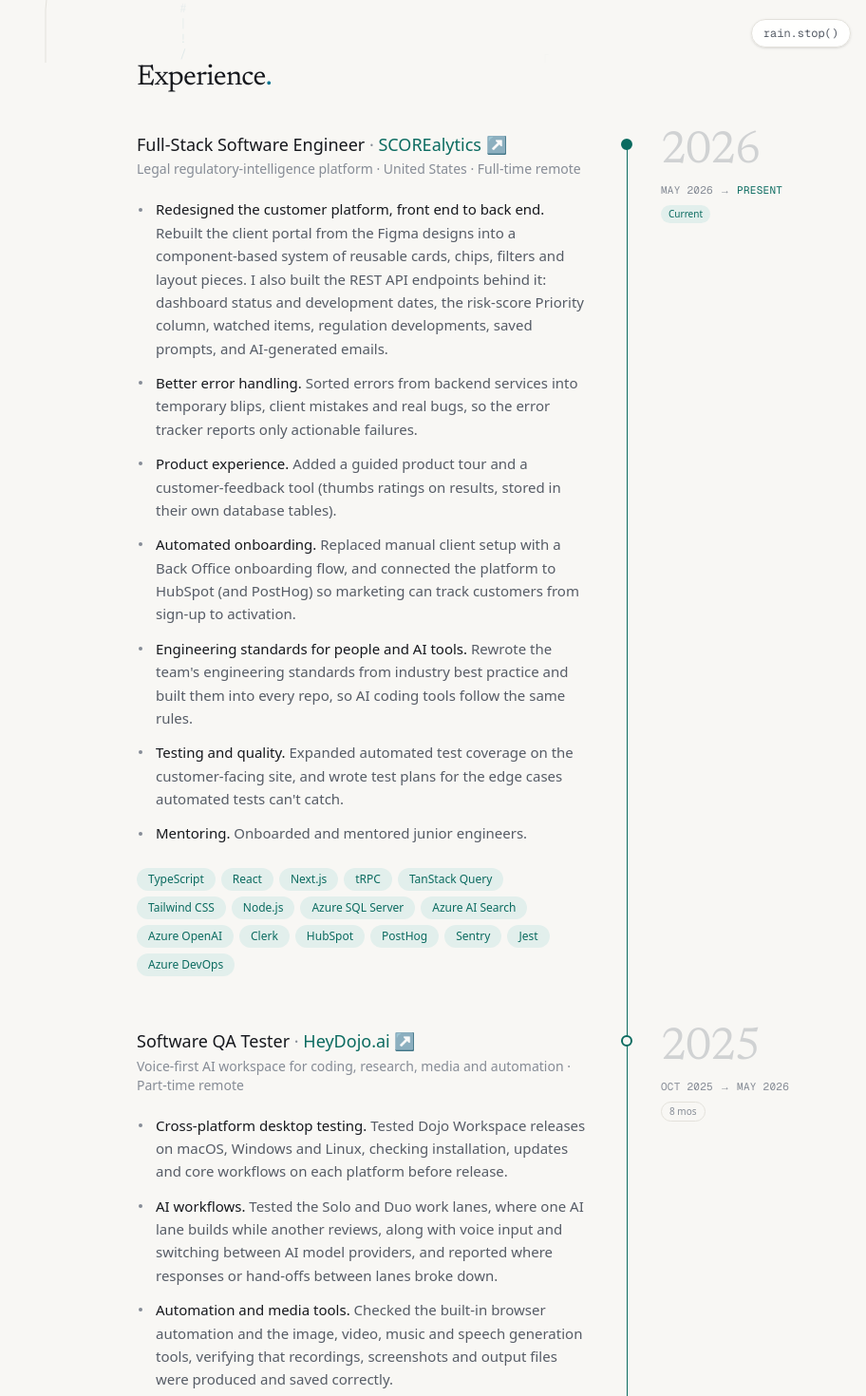
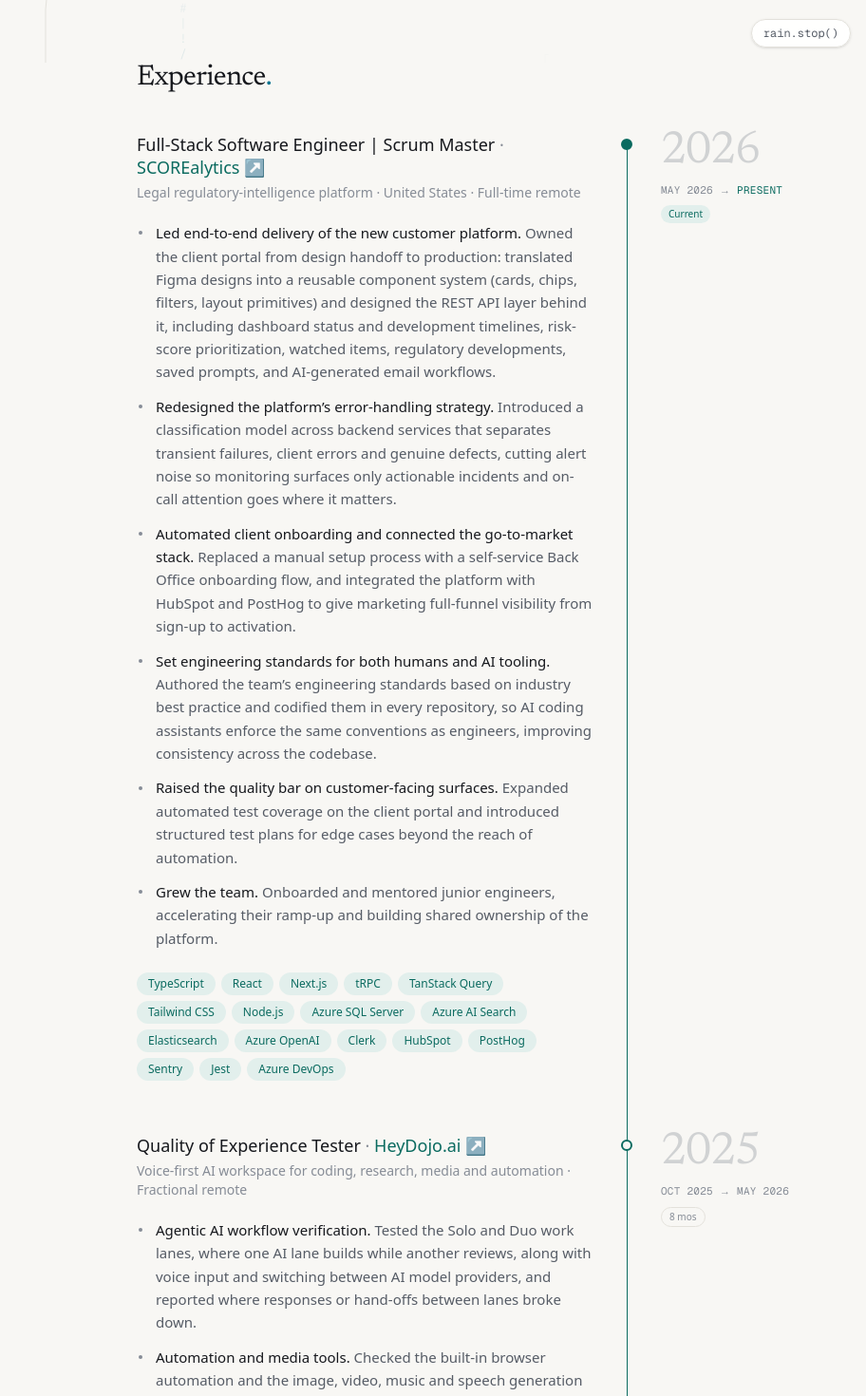
Before and after one commit to timi-ro/portfolio, a Next.js app: page /portfolio/ in a window 1280 px wide. Shown: the part 734-2204 px from the top of the page at 95% size, without its empty margins (368-1280 px from the left). Built offline with nearby package versions, Linux system fonts and the light colour scheme.

Commit message:
feat: thought-cloud tooltip, phone layout fix and updated experience

```diff
--- a/src/components/CatsOnTheLine.tsx
+++ b/src/components/CatsOnTheLine.tsx
@@ -271,15 +271,31 @@
             : { width: pair.small.width, height: pair.small.height }
         }
       >
+        {/* Her thought, in a neon cloud over her head. She faces left, so it leans that way, which
+            also keeps it on screen when she waits in the bottom-right corner. */}
         <span
           className={cn(
-            'pointer-events-none absolute right-full top-0 mr-2 whitespace-nowrap rounded-lg bg-ink px-2.5 py-1.5 font-mono text-[11px] text-paper shadow-sm transition-opacity duration-300',
-            "after:absolute after:left-full after:top-2.5 after:border-[5px] after:border-transparent after:border-l-ink after:content-['']",
+            'pointer-events-none absolute bottom-full -left-35.5 h-18 w-44 transition-opacity duration-300',
             asking ? 'opacity-100' : 'opacity-0 group-hover:opacity-100 group-focus-visible:opacity-100',
             climbing && 'opacity-0 group-hover:opacity-0'
           )}
         >
-          Take me to the top ↑
+          <svg
+            aria-hidden="true"
+            viewBox="0 0 176 72"
+            className="absolute inset-0 h-full w-full overflow-visible fill-paper stroke-cat-small drop-shadow-[0_0_3px_var(--cat-small)]"
+          >
+            <path
+              d="M8 25A7.7 7.7 0 0 1 18.7 16.5A16.8 16.8 0 0 1 48 10.3A22.4 22.4 0 0 1 88 8A22.4 22.4 0 0 1 128 10.3A16.8 16.8 0 0 1 157.3 16.5A7.7 7.7 0 0 1 168 25A8.8 8.8 0 0 1 157.3 33.5A19.2 19.2 0 0 1 128 39.7A25.6 25.6 0 0 1 88 42A25.6 25.6 0 0 1 48 39.7A19.2 19.2 0 0 1 18.7 33.5A8.8 8.8 0 0 1 8 25Z"
+              strokeWidth={1}
+            />
+            {/* Bubbles trailing down to her head */}
+            <circle cx={147} cy={55} r={4} strokeWidth={1} />
+            <circle cx={153} cy={65} r={2.4} strokeWidth={1} />
+          </svg>
+          <span className="absolute inset-x-0 top-0 flex h-12.5 items-center justify-center whitespace-nowrap font-mono text-[11px] text-ink">
+            Take me to the top ↑
+          </span>
         </span>
         <span className="block h-full w-full transition-transform duration-300 group-hover:-translate-y-1 motion-reduce:transition-none">
           <NeonCat art={SMALL_CAT} glowId="cat-glow-small" lineClass="stroke-cat-small" eyeClass="fill-cat-small-eye" />
--- a/src/components/Sidebar.tsx
+++ b/src/components/Sidebar.tsx
@@ -29,7 +29,8 @@
   return (
     <header id="sidebar" className="pt-16 pb-8 lg:sticky lg:top-0 lg:flex lg:h-screen lg:w-[30%] lg:max-w-md lg:shrink-0 lg:flex-col lg:justify-between lg:py-24 lg:pr-12">
       <div>
-        <h1 className="font-serif text-5xl font-normal tracking-tight text-ink sm:text-6xl">
+        {/* Below lg the cats sit at the top right of the page, so the name keeps clear of them */}
+        <h1 className="pr-24 font-serif text-5xl font-normal tracking-tight text-ink sm:text-6xl lg:pr-0">
           <a href="#">{name}</a>
         </h1>
         <p className="mt-4 text-lg font-medium text-ink">{role}</p>
--- a/src/data/resume.ts
+++ b/src/data/resume.ts
@@ -22,37 +22,33 @@
       company: 'SCOREalytics',
       companyUrl: 'https://scorealytics.com/',
       context: 'Legal regulatory-intelligence platform',
-      role: 'Full-Stack Software Engineer',
+      role: 'Full-Stack Software Engineer | Scrum Master',
       location: 'United States · Full-time remote',
       period: 'May 2026 – Present',
       achievements: [
         {
-          title: 'Redesigned the customer platform, front end to back end.',
-          detail: 'Rebuilt the client portal from the Figma designs into a component-based system of reusable cards, chips, filters and layout pieces. I also built the REST API endpoints behind it: dashboard status and development dates, the risk-score Priority column, watched items, regulation developments, saved prompts, and AI-generated emails.',
+          title: 'Led end-to-end delivery of the new customer platform.',
+          detail: 'Owned the client portal from design handoff to production: translated Figma designs into a reusable component system (cards, chips, filters, layout primitives) and designed the REST API layer behind it, including dashboard status and development timelines, risk-score prioritization, watched items, regulatory developments, saved prompts, and AI-generated email workflows.',
         },
         {
-          title: 'Better error handling.',
-          detail: 'Sorted errors from backend services into temporary blips, client mistakes and real bugs, so the error tracker reports only actionable failures.',
+          title: 'Redesigned the platform’s error-handling strategy.',
+          detail: 'Introduced a classification model across backend services that separates transient failures, client errors and genuine defects, cutting alert noise so monitoring surfaces only actionable incidents and on-call attention goes where it matters.',
         },
         {
-          title: 'Product experience.',
-          detail: 'Added a guided product tour and a customer-feedback tool (thumbs ratings on results, stored in their own database tables).',
+          title: 'Automated client onboarding and connected the go-to-market stack.',
+          detail: 'Replaced a manual setup process with a self-service Back Office onboarding flow, and integrated the platform with HubSpot and PostHog to give marketing full-funnel visibility from sign-up to activation.',
         },
         {
-          title: 'Automated onboarding.',
-          detail: 'Replaced manual client setup with a Back Office onboarding flow, and connected the platform to HubSpot (and PostHog) so marketing can track customers from sign-up to activation.',
+          title: 'Set engineering standards for both humans and AI tooling.',
+          detail: 'Authored the team’s engineering standards based on industry best practice and codified them in every repository, so AI coding assistants enforce the same conventions as engineers, improving consistency across the codebase.',
         },
         {
-          title: 'Engineering standards for people and AI tools.',
-          detail: 'Rewrote the team\'s engineering standards from industry best practice and built them into every repo, so AI coding tools follow the same rules.',
+          title: 'Raised the quality bar on customer-facing surfaces.',
+          detail: 'Expanded automated test coverage on the client portal and introduced structured test plans for edge cases beyond the reach of automation.',
         },
         {
-          title: 'Testing and quality.',
-          detail: 'Expanded automated test coverage on the customer-facing site, and wrote test plans for the edge cases automated tests can\'t catch.',
-        },
-        {
-          title: 'Mentoring.',
-          detail: 'Onboarded and mentored junior engineers.',
+          title: 'Grew the team.',
+          detail: 'Onboarded and mentored junior engineers, accelerating their ramp-up and building shared ownership of the platform.',
         },
       ],
       technologies: [
@@ -65,6 +61,7 @@
         'Node.js',
         'Azure SQL Server',
         'Azure AI Search',
+        'Elasticsearch',
         'Azure OpenAI',
         'Clerk',
         'HubSpot',
@@ -78,22 +75,22 @@
       company: 'HeyDojo.ai',
       companyUrl: 'https://heydojo.ai/',
       context: 'Voice-first AI workspace for coding, research, media and automation',
-      role: 'Software QA Tester',
-      location: 'Part-time remote',
+      role: 'Quality of Experience Tester',
+      location: 'Fractional remote',
       period: 'Oct 2025 – May 2026',
       tenure: '8 mos',
       achievements: [
         {
-          title: 'Cross-platform desktop testing.',
-          detail: 'Tested Dojo Workspace releases on macOS, Windows and Linux, checking installation, updates and core workflows on each platform before release.',
-        },
-        {
-          title: 'AI workflows.',
+          title: 'Agentic AI workflow verification.',
           detail: 'Tested the Solo and Duo work lanes, where one AI lane builds while another reviews, along with voice input and switching between AI model providers, and reported where responses or hand-offs between lanes broke down.',
         },
         {
           title: 'Automation and media tools.',
           detail: 'Checked the built-in browser automation and the image, video, music and speech generation tools, verifying that recordings, screenshots and output files were produced and saved correctly.',
+        },
+        {
+          title: 'Cross-platform desktop testing.',
+          detail: 'Tested Dojo Workspace releases on macOS, Windows and Linux, checking installation, updates and core workflows on each platform before release.',
         },
         {
           title: 'Remote access.',
@@ -119,7 +116,7 @@
       company: 'Retreat Guru',
       companyUrl: 'https://retreat.guru/',
       context: 'Wellness retreat marketplace and booking software',
-      role: 'Backend Developer / Data Engineer',
+      role: 'Full-Stack Software Engineer / Data Engineer',
       location: 'Canada · Full-time remote',
       period: 'Feb 2021 – Sep 2025',
       tenure: '4 yrs 8 mos',
@@ -144,6 +141,7 @@
         'Vue.js',
         'TypeScript',
         'Snowflake',
+        'Elasticsearch',
         'ETL Pipelines',
         'Metabase',
         'Segment',
```
